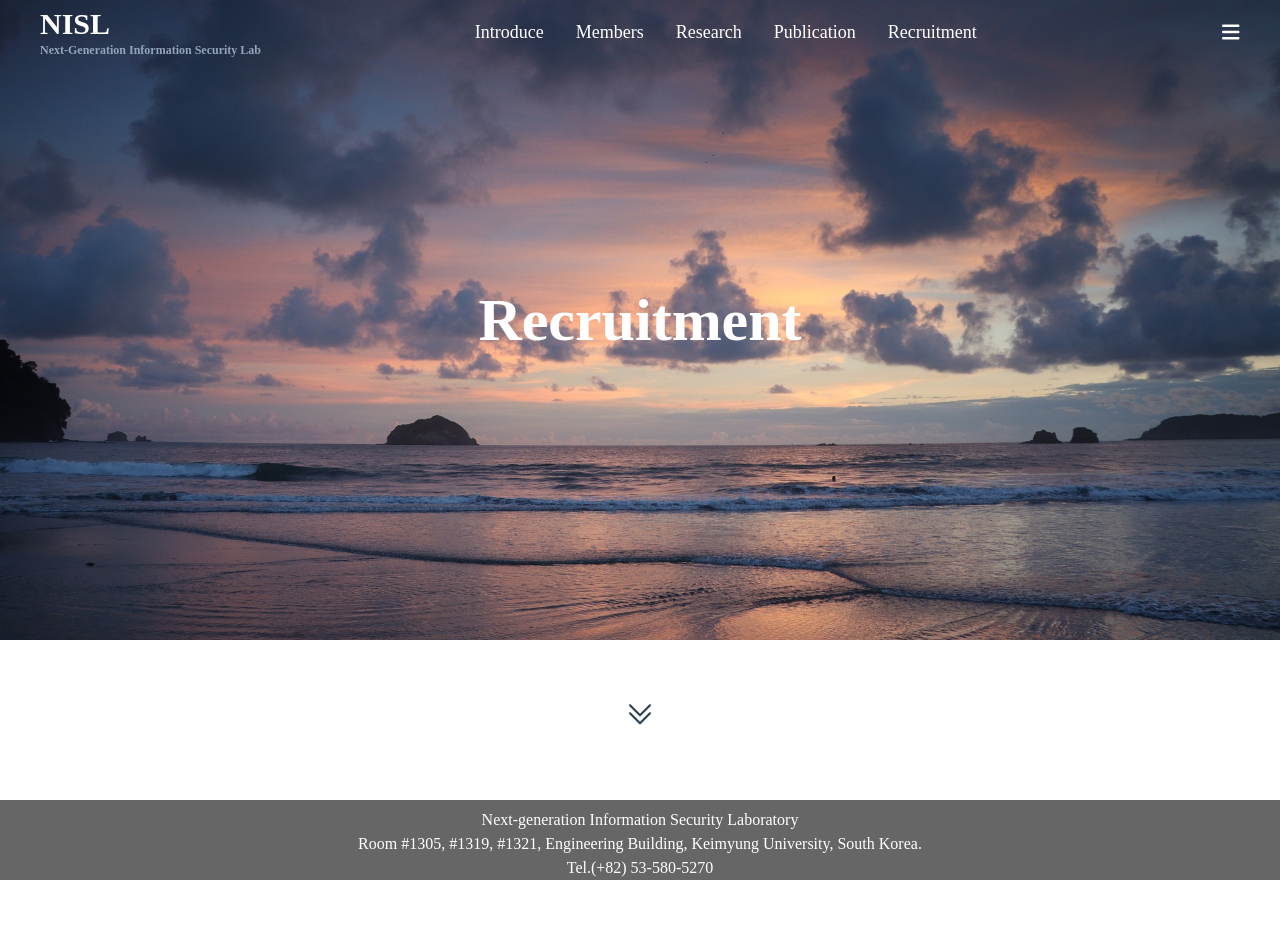
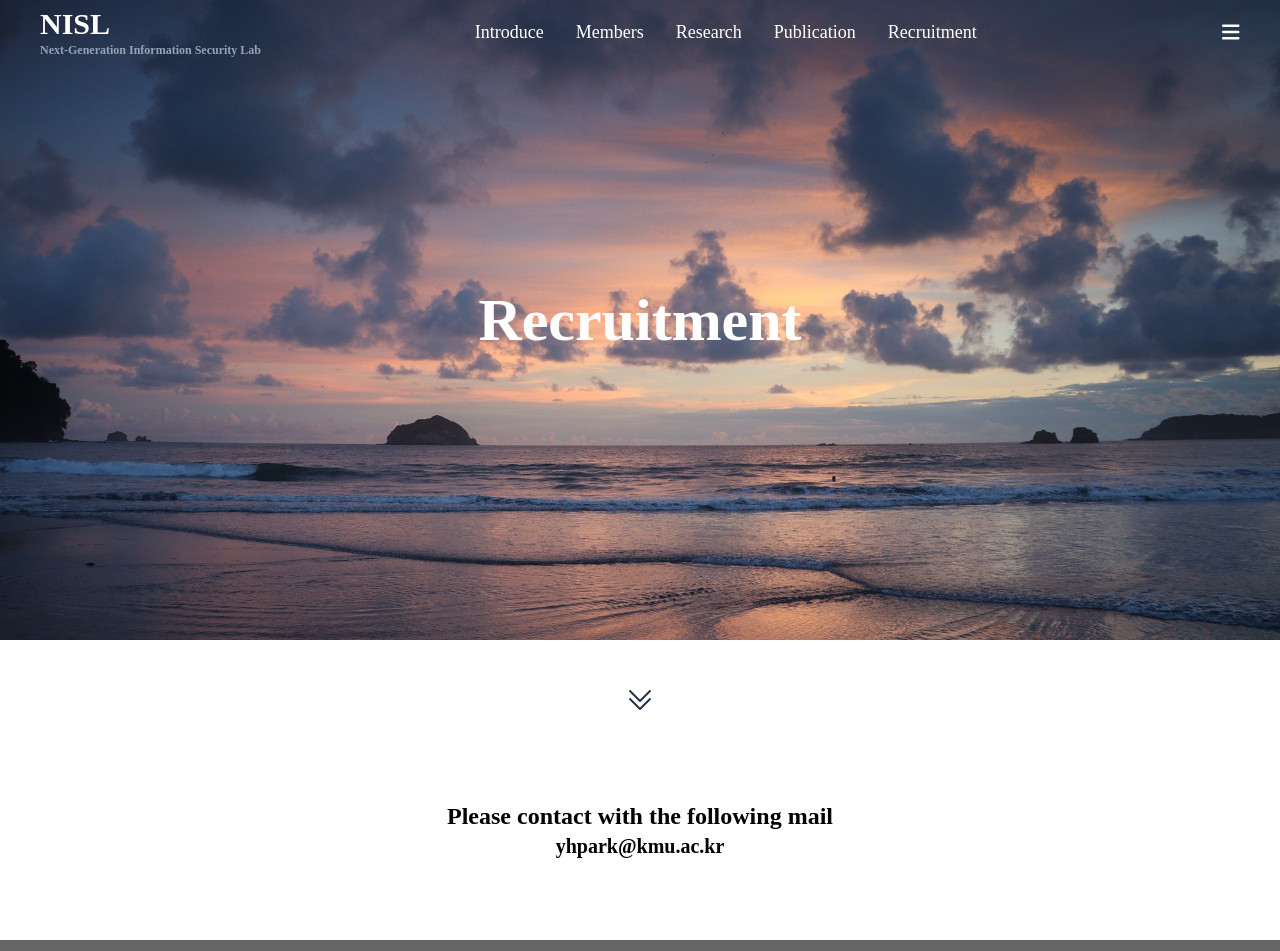
Before and after one commit to KMU-NISL/client, a React (Vite) app: page /recruitment in a window 1280 px wide. Shown: the top 951 px of the page. Before the commit the page ends 880 px from the top, so only its background shows below. Built offline with nearby package versions, Linux system fonts and the light colour scheme; a web font is replaced by a local one.

Commit message:
feat : recruitment 작성 완료

```diff
--- a/src/pages/Recruitment.tsx
+++ b/src/pages/Recruitment.tsx
@@ -2,7 +2,7 @@ import TopBackground from "../components/TopBackground.tsx";
 import {useEffect, useState} from "react";
 
 const Recruitment: React.FC = () => {
-    const url : string = 'recruitment-background.jpg';
+    const url: string = 'recruitment-background.jpg';
     const [isTitleVisible, setIsTitleVisible] = useState(false);
 
     useEffect(() => {
@@ -15,9 +15,10 @@ const Recruitment: React.FC = () => {
 
     return (
         <>
-            <TopBackground url={url} />
+            <TopBackground url={url}/>
 
-            <div className={`w-full h-4/5 flex flex-col items-center justify-center transition-all duration-[700ms] ${isTitleVisible ? 'opacity-100' : 'opacity-0 translate-y-5'}`}>
+            <div
+                className={`w-full h-4/5 flex flex-col items-center justify-center transition-all duration-[700ms] ${isTitleVisible ? 'opacity-100' : 'opacity-0 translate-y-5'}`}>
                 <div className='text-white m-10 text-6xl font-bold'>Recruitment</div>
             </div>
 
@@ -28,6 +29,15 @@ const Recruitment: React.FC = () => {
                           d="m4.5 5.25 7.5 7.5 7.5-7.5m-15 6 7.5 7.5 7.5-7.5"/>
                 </svg>
             </div>
+
+            <div className='flex flex-col items-center justify-center mb-20'>
+                <div className={'text-black text-2xl font-bold'}>
+                    Please contact with the following mail
+                </div>
+                <div className={'text-black text-xl font-bold'}>
+                    yhpark@kmu.ac.kr
+                </div>
+            </div>
         </>
     )
 }
```
